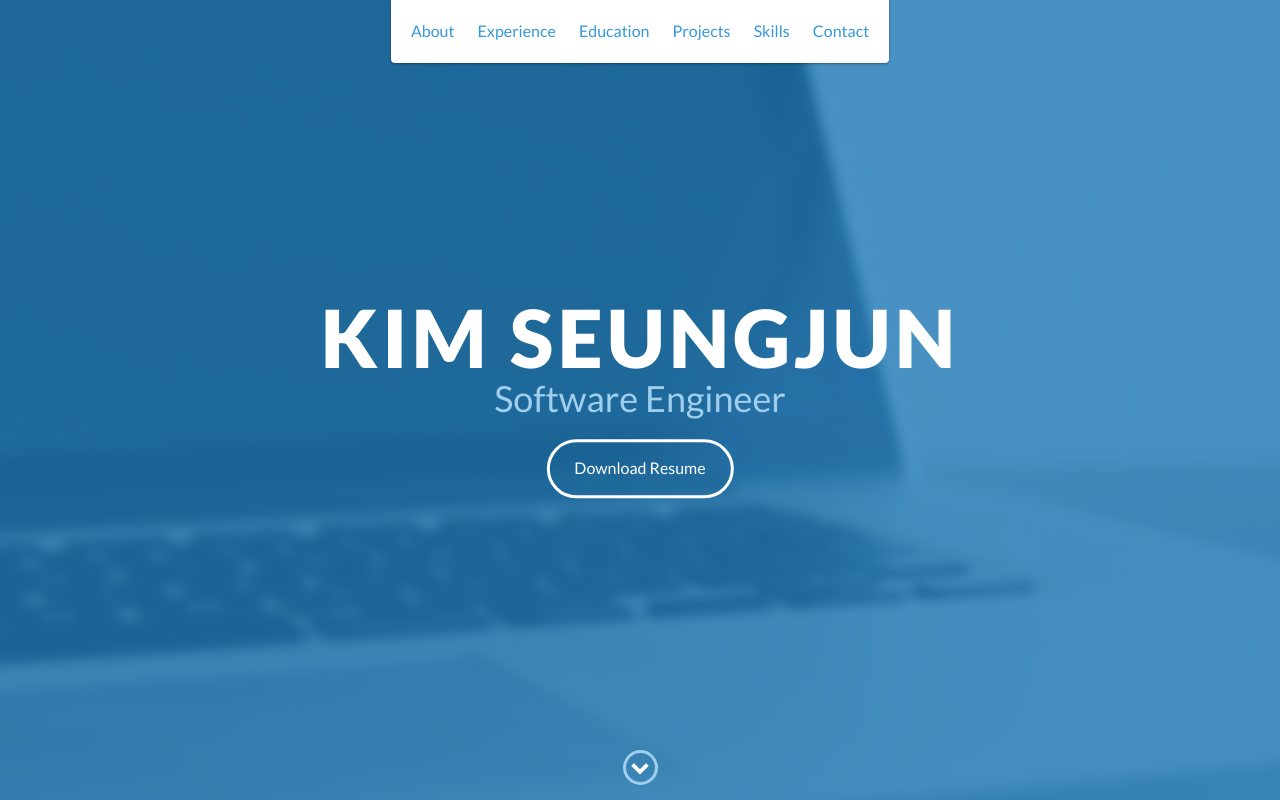
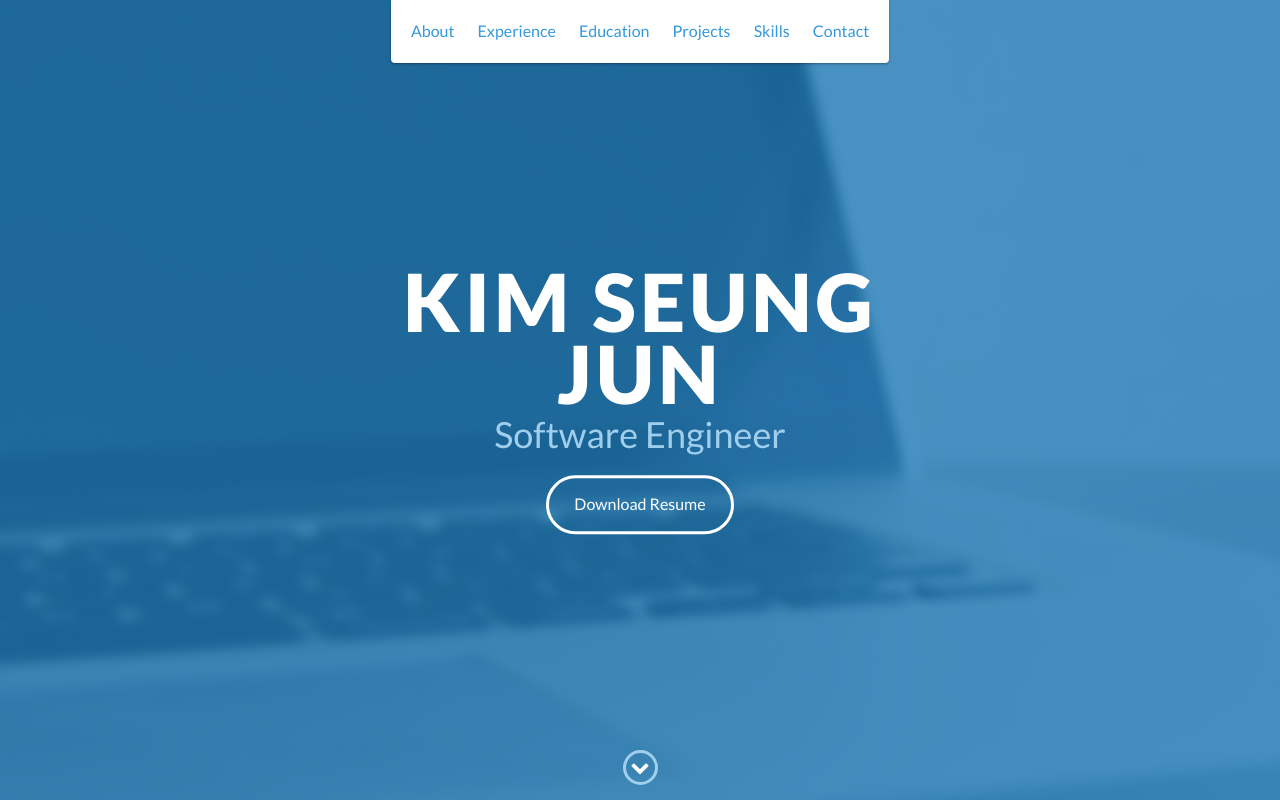
Before and after one commit to kyss2323/kyss2323.github.io, a website: page index.html in a window 1280 px wide. Shown: the top 800 px of the page. Drawn offline with nearby package versions, Linux system fonts and the light colour scheme.

Commit message:
Update index.html

```diff
--- a/index.html
+++ b/index.html
@@ -48,7 +48,7 @@
 
     <div id="lead">
         <div id="lead-content">
-            <h1>KIM SeungJun</h1>
+            <h1>KIM Seung Jun</h1>
             <h2>Software Engineer</h2>
             <a href="#" class="btn-rounded-white">Download Resume</a>
         </div>
```
